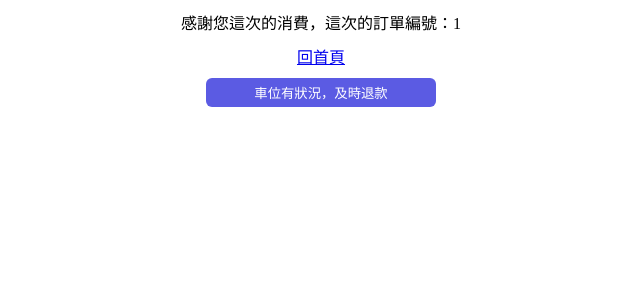
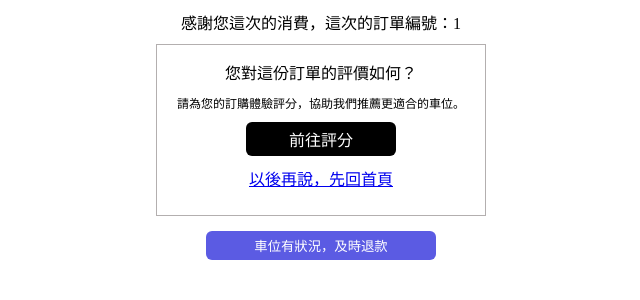
Before and after one commit to learntocode3/taipeiParking, a Flask app: page /thankyou/1 in a window 1280 px wide. Shown: the part 42-342 px from the top of the page, without its empty margins (319-959 px from the left). Run offline with Flask 2, Linux system fonts and the light colour scheme.

Commit message:
add render current fee function and feedback page design

```diff
--- a/app.py
+++ b/app.py
@@ -60,9 +60,9 @@ def alter(id):
 
 
 # 開發
-# if __name__ == '__main__':
-#     app.run(port=3000, debug=True)
+if __name__ == '__main__':
+    app.run(port=3000, debug=True)
 
 # # 上線
-if __name__ == '__main__':
-    app.run(host="0.0.0.0", port=3000)
+# if __name__ == '__main__':
+#     app.run(host="0.0.0.0", port=3000)
--- a/templates/order.html
+++ b/templates/order.html
@@ -14,8 +14,11 @@
         }
         .text{
             margin-top: 25px;
-            margin-bottom: 30px;
+            margin-bottom: 10px;
             padding: 15px;
+        }
+        .currentAccumulateFee{
+            margin-bottom: 20px;
         }
         button{
             width: 230px;
@@ -44,6 +47,7 @@
     </nav>
     <div class="finishBtn">
         <div class="text">已經為您保留車位，若要結束停車請按下方按鍵（會酌收手續費5元）</div>
+        <div class="currentAccumulateFee"></div>
         <button id="finishBtn">結束停車</button>
     </div>
 
--- a/templates/thankyou.html
+++ b/templates/thankyou.html
@@ -19,6 +19,33 @@
             padding: 5px 0px;
             border-radius: 6px;
         }
+        .feedBack{
+            display: flex;
+            flex-direction: column;
+            align-items: center;
+            border: 1px solid rgb(179, 175, 175);
+            margin-bottom: 15px;
+            margin-top: 10px;
+            padding: 15px 20px;
+        }
+        .Q1{
+            font-weight: 500;
+        }
+        .Q2{
+            font-size: 12px;
+            margin-top: 10px;
+            margin-bottom: 10px;
+        }
+        .feedBackLink{
+            width: 150px;
+            color: white;
+            background-color: black;
+            border: none;
+            padding: 5px 0px;
+            border-radius: 6px;
+            text-align: center;
+            cursor: pointer;
+        }
     </style>
     <title>Thank you</title>
 </head>
@@ -39,13 +66,26 @@
 
     <div class="all">
         <div class="record"></div>
-        <a href="/" style="margin:10px;">回首頁</a>
+        <div class="feedBack">
+            <div class="Q1">您對這份訂單的評價如何？</div>
+            <div class="Q2">請為您的訂購體驗評分，協助我們推薦更適合的車位。</div>
+            <div class="feedBackLink">前往評分</div>
+            <a href="/" style="margin:10px;">以後再說，先回首頁</a>
+        </div>
         <button id="refundBtn">車位有狀況，及時退款</button>
     </div>
 
 <script src="/static/javascript/nav.js"></script>
 <script>
     const orderId = document.URL.split("/").slice(-1)
+    const feedBackLink=document.querySelector('.feedBackLink')
+    feedBackLink.addEventListener('click', directToFeedbBack)
+
+    function directToFeedbBack(){
+        window.location.replace('/feedBack');
+    }
+
+
 
     //console.log(orderId[0])
     const record=document.querySelector('.record')
```
Also changed, not shown: api/orderApi.py (+21 -0 lines), static/javascript/order.js (+20 -0 lines), templates/feedback.html (added, +12 -0 lines).
